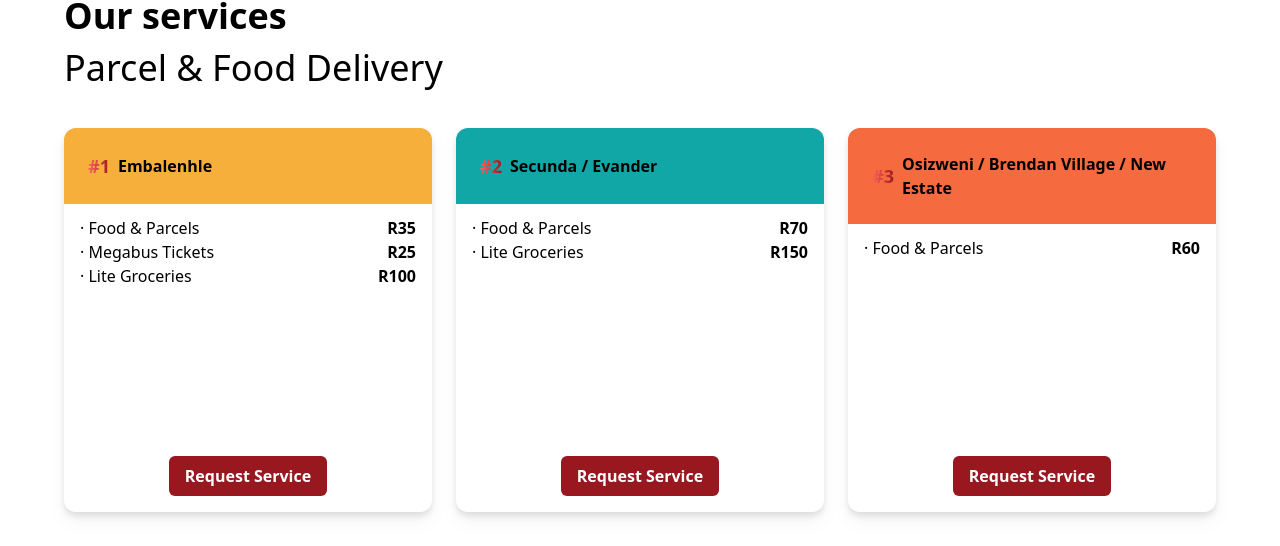
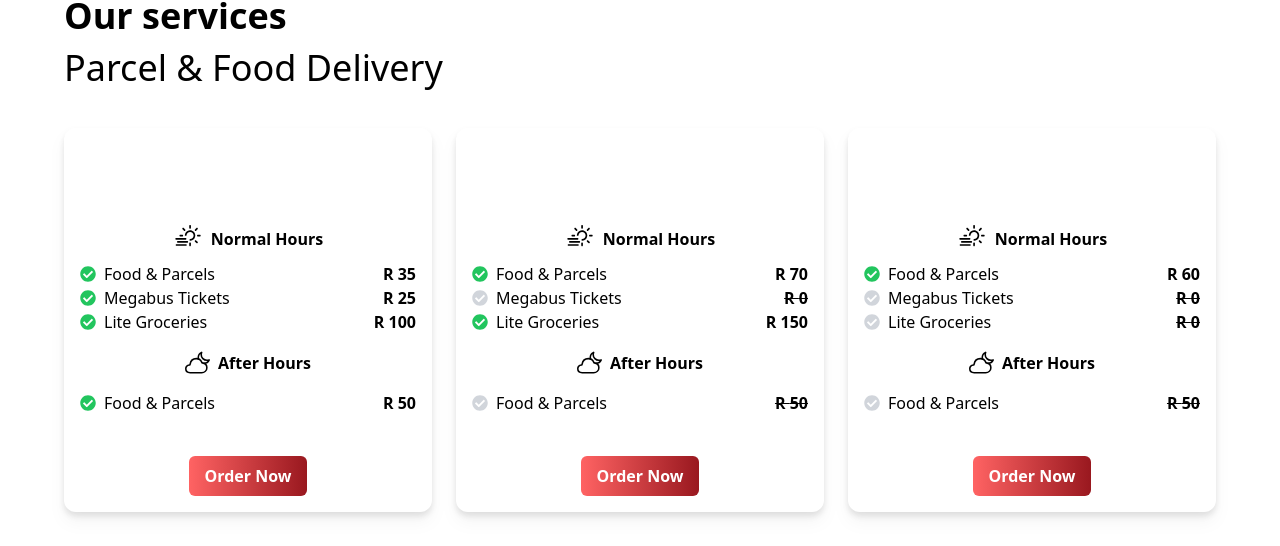
Before and after one commit to refilwe-tech/Mst-Transit, a React (Vite) app in the folder mst-transit-web/: page / in a window 1280 px wide. Shown: the part 672-1218 px from the top of the page. Built offline with nearby package versions, Linux system fonts and the light colour scheme.

Commit message:
Pricelist completed

```diff
--- a/mst-transit-web/package.json
+++ b/mst-transit-web/package.json
@@ -15,6 +15,7 @@
     "env-cmd": "^10.1.0",
     "react": "^18.2.0",
     "react-dom": "^18.2.0",
+    "react-icons": "^5.0.1",
     "react-native-dotenv": "^3.4.11"
   },
   "devDependencies": {
--- a/mst-transit-web/src/components/common/card.tsx
+++ b/mst-transit-web/src/components/common/card.tsx
@@ -1,7 +1,10 @@
 import { FC } from "react";
 import { Button } from ".";
 import { CONTACTS } from "../../contants";
-
+import { FaCheckCircle } from "react-icons/fa";
+import { WiDayLightWind } from "react-icons/wi";
+import { IoCloudyNightOutline } from "react-icons/io5";
+import { ImRadioUnchecked } from "react-icons/im";
 interface CardProps {
   title: string;
   number: string;
@@ -9,6 +12,7 @@ interface CardProps {
   tickets?: string;
   groceries?: string;
   color: string;
+  afterHours?: boolean;
 }
 
 export const Card: FC<CardProps> = ({
@@ -18,43 +22,96 @@ export const Card: FC<CardProps> = ({
   tickets,
   groceries,
   color,
+  afterHours = false,
 }) => {
   return (
-    <section className="flex flex-col -z-10 gap-3 h-96 bg-white drop-shadow-lg rounded-xl">
+    <section className="flex flex-col -z-10 gap-3 w-full lg:h-96 bg-white drop-shadow-lg rounded-xl hover:translate-y-3">
       <h1
-        className={`font-extrabold flex gap-2 items-center ${color} rounded-t-xl p-6`}
+        className={`font-extrabold text-white justify-center flex gap-2 items-center bg-${color} rounded-t-xl p-6`}
       >
-        <p className="text-lg font-semibold text-transparent bg-clip-text bg-gradient-to-r from-primary to-secondary">
-          {number}
-        </p>
-        {title}
+        <p className="text-xl font-semibold text-white">{number}</p>
+        <p className="text-sm">{title}</p>
       </h1>
       <ul className="flex-1">
+        <li
+          className={`flex items-center font-bold justify-center gap-2  py-2`}
+        >
+          <WiDayLightWind size={30} />
+          Normal Hours
+        </li>
         {parcels && parcels !== "0" && (
           <li className="flex items-center justify-between px-4">
-            <p>· Food & Parcels</p> <p className="font-semibold">R{parcels}</p>
+            <p className="flex items-center gap-2">
+              <FaCheckCircle className="text-green-500" /> Food & Parcels
+            </p>
+            <p className="font-semibold">R {parcels}</p>
           </li>
         )}
-        {tickets && tickets !== "0" && (
+        {tickets && (
           <li className="flex items-center justify-between px-4">
-            <p>· Megabus Tickets</p>
-            <p className="font-semibold"> R{tickets}</p>
+            <p className="flex items-center gap-2">
+              <FaCheckCircle
+                className={tickets !== "0" ? "text-green-500" : "text-gray-300"}
+              />
+              Megabus Tickets
+            </p>
+            <p
+              className={`${
+                tickets === "0" ? "line-through" : ""
+              } font-semibold`}
+            >
+              R {tickets}
+            </p>
           </li>
         )}
-        {groceries && groceries !== "0" && (
+        {groceries && (
           <li className="flex items-center justify-between px-4">
-            <p>· Lite Groceries</p>
-            <p className="font-semibold"> R{groceries}</p>
+            <p className="flex items-center gap-2">
+              <FaCheckCircle
+                className={
+                  groceries !== "0" ? "text-green-500" : "text-gray-300"
+                }
+              />{" "}
+              Lite Groceries
+            </p>
+            <p
+              className={`${
+                groceries === "0" ? "line-through" : ""
+              } font-semibold`}
+            >
+              R {groceries}
+            </p>
           </li>
         )}
+
+        <>
+          <li className="font-bold flex items-center gap-2 justify-center py-4">
+            <IoCloudyNightOutline size={25} />
+            After Hours
+          </li>
+          {parcels && parcels !== "0" && (
+            <li className="flex items-center justify-between px-4">
+              <p className="flex items-center gap-2">
+                <FaCheckCircle
+                  className={afterHours ? "text-green-500" : "text-gray-300"}
+                />
+                Food & Parcels
+              </p>
+              <p
+                className={`${afterHours ? "" : "line-through"} font-semibold`}
+              >
+                R {50}
+              </p>
+            </li>
+          )}
+        </>
       </ul>
       <section className="flex justify-center py-4">
         <Button
           onClick={() => window.open(CONTACTS.whatsapp, "_blank")}
-          variant="solid"
-          className=""
+          variant="gradient"
         >
-          Request Service
+          Order Now
         </Button>
       </section>
     </section>
--- a/mst-transit-web/src/components/common/nav.tsx
+++ b/mst-transit-web/src/components/common/nav.tsx
@@ -7,7 +7,7 @@ export const Nav = () => {
   const { pathname, hash } = useLocation();
 
   const active = (path: string) => {
-    return hash === path || !hash || pathname === path
+    return hash === path || pathname === path
       ? "text-secondary font-semibold"
       : "hover:text-secondary";
   };
--- a/mst-transit-web/src/components/pages/home/home.tsx
+++ b/mst-transit-web/src/components/pages/home/home.tsx
@@ -42,19 +42,20 @@ export const Home = () => {
           <img src={DeliveryMan} alt="placeholder" />
         </section>
       </section>
-      <section id="services" className="">
+      <section id="services" className="w-full">
         <Heading heading="Our services" heading2="Parcel & Food Delivery" />
-        <section className="grid grid-cols-3 gap-6 py-10 items-center">
+        <section className="grid md:grid-cols-3 gap-6 py-10 items-center w-full">
           <Card
-            color={"bg-tertiary"}
+            color="tertiary"
             number="#1"
             title="Embalenhle"
             parcels="35"
             tickets="25"
             groceries="100"
+            afterHours
           />
           <Card
-            color="bg-quaternary"
+            color="quaternary"
             number="#2"
             title="Secunda / Evander"
             parcels="70"
@@ -62,7 +63,7 @@ export const Home = () => {
             groceries="150"
           />
           <Card
-            color="bg-tertiaryDark"
+            color="tertiaryDark"
             number="#3"
             title="Osizweni / Brendan Village / New Estate"
             parcels="60"
--- a/mst-transit-web/src/components/pages/partners/partners.tsx
+++ b/mst-transit-web/src/components/pages/partners/partners.tsx
@@ -1,3 +1,3 @@
 export const Partners = () => {
-  return <section className="text-black">Partners</section>;
+  return <section className="text-black text-lg h-full">Partners</section>;
 };
--- a/mst-transit-web/src/components/templates/app-layout.tsx
+++ b/mst-transit-web/src/components/templates/app-layout.tsx
@@ -5,7 +5,7 @@ export const AppLayout: FC<PropsWithChildren> = ({ children }) => {
   return (
     <main className="flex flex-col">
       <Nav />
-      <section className="px-16">{children}</section>
+      <section className="px-2 lg:px-16 w-full">{children}</section>
     </main>
   );
 };
--- a/mst-transit-web/src/routes/app-routes.tsx
+++ b/mst-transit-web/src/routes/app-routes.tsx
@@ -8,11 +8,8 @@ export const AppRoutes = () => {
       <Routes>
         <Route path="/" element={<AppLayout children={<Home />} />}>
           <Route path="home" element={<AppLayout children={<Home />} />} />
-          <Route
-            path="partner"
-            element={<AppLayout children={<Partners />} />}
-          />
         </Route>
+        <Route path="partner" element={<AppLayout children={<Partners />} />} />
         <Route path="/auth" element={<AuthLayout />} />
       </Routes>
     </BrowserRouter>
```
Also changed, not shown: 2 other files (tests, documents, lock files or other folders).
